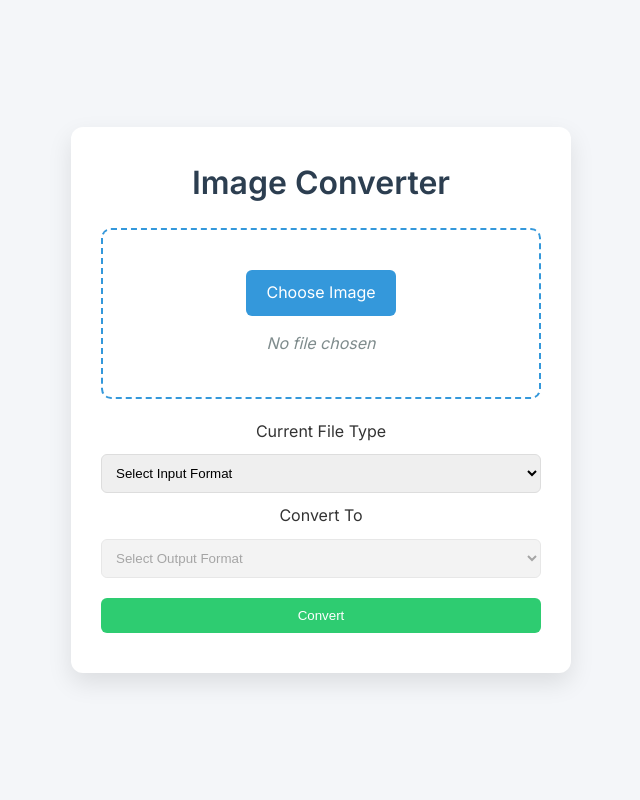
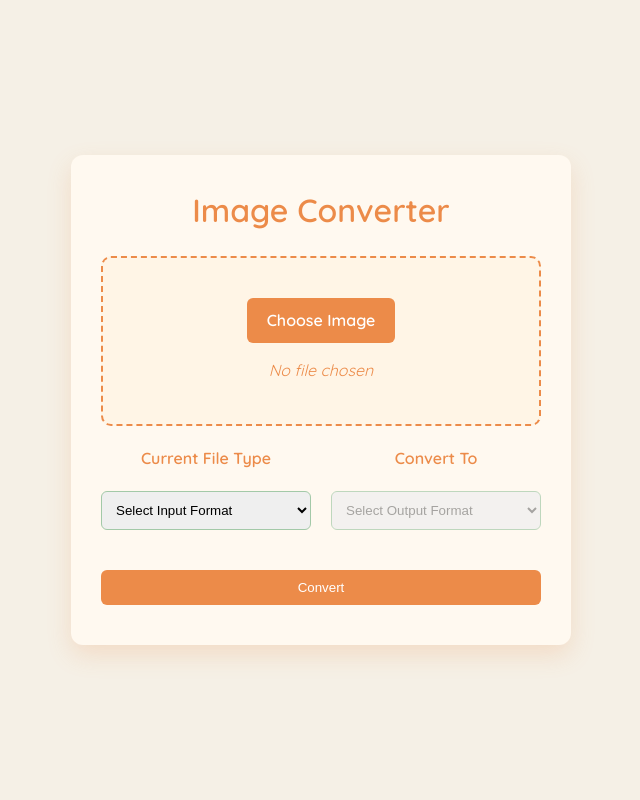
Before and after one commit to ChardXBT/321Convert, a Flask app: page / in a window 1280 px wide. Shown: the whole page, without its empty margins (319-959 px from the left). Run offline with Flask 3, Linux system fonts and the light colour scheme.

Commit message:
Changed Looks
Changed colors
Made more aesthetically pleasing
Moved around the buttons

```diff
--- a/static/styles.css
+++ b/static/styles.css
@@ -4,40 +4,63 @@
     box-sizing: border-box;
 }
 
+@keyframes subtle-shake {
+    0%, 100% { transform: translateX(0); }
+    10%, 30%, 50%, 70%, 90% { transform: translateX(-0.1875rem); }
+    20%, 40%, 60%, 80% { transform: translateX(0.1875rem); }
+}
+
+@keyframes pulse {
+    0% { transform: scale(1); }
+    50% { transform: scale(1.05); }
+    100% { transform: scale(1); }
+}
+
 body {
-    font-family: 'Inter', sans-serif;
-    background-color: #f4f6f9;
+    font-family: 'Quicksand', sans-serif;
+    background-color: #f5f0e6;
     display: flex;
     justify-content: center;
     align-items: center;
     min-height: 100vh;
     line-height: 1.6;
-    color: #333;
+    color: #4a4a4a;
 }
 
 .container {
-    background-color: white;
-    border-radius: 12px;
-    box-shadow: 0 10px 25px rgba(0, 0, 0, 0.1);
+    background-color: #fff9f0;
+    border-radius: 0.75rem;
+    box-shadow: 0 0.625rem 1.5625rem rgba(236, 139, 73, 0.2);
     width: 100%;
-    max-width: 500px;
-    padding: 30px;
+    max-width: 31.25rem;
+    padding: 1.875rem;
     text-align: center;
+    transition: transform 0.3s ease;
+}
+
+.container:hover {
+    transform: translateY(-0.3125rem);
 }
 
 h1 {
-    color: #2c3e50;
-    margin-bottom: 20px;
+    color: #ec8b49;
+    margin-bottom: 1.25rem;
     font-weight: 600;
 }
 
 .file-upload {
-    border: 2px dashed #3498db;
-    border-radius: 10px;
-    padding: 40px 20px;
+    border: 0.125rem dashed #ec8b49;
+    border-radius: 0.625rem;
+    padding: 2.5rem 1.25rem;
     text-align: center;
-    transition: background-color 0.3s ease;
-    margin-bottom: 20px;
+    transition: all 0.3s ease;
+    margin-bottom: 1.25rem;
+    background-color: #fff5e6;
+}
+
+.file-upload:hover {
+    background-color: #ffe6cc;
+    border-color: #ec8b49;
 }
 
 .file-upload input[type="file"] {
@@ -46,22 +69,24 @@ h1 {
 
 .file-upload-label {
     display: inline-block;
-    padding: 10px 20px;
-    background-color: #3498db;
+    padding: 0.625rem 1.25rem;
+    background-color: #ec8b49;
     color: white;
-    border-radius: 6px;
+    border-radius: 0.375rem;
     cursor: pointer;
-    transition: background-color 0.3s ease;
-    margin-bottom: 15px;
+    transition: all 0.3s ease;
+    margin-bottom: 0.9375rem;
+    position: relative;
 }
 
 .file-upload-label:hover {
-    background-color: #2980b9;
+    background-color: #d77a3a;
+    animation: subtle-shake 0.5s;
 }
 
 .image-preview {
     max-width: 100%;
-    max-height: 250px;
+    max-height: 15.625rem;
     display: flex;
     flex-direction: column;
     align-items: center;
@@ -70,46 +95,84 @@ h1 {
 
 .image-preview img {
     max-width: 100%;
-    max-height: 200px;
+    max-height: 12.5rem;
     object-fit: contain;
-    border-radius: 8px;
-    margin-top: 15px;
+    border-radius: 0.5rem;
+    margin-top: 0.9375rem;
+    transition: transform 0.3s ease;
+    border: 0.125rem solid #a3c9a8;
+}
+
+.image-preview img:hover {
+    transform: scale(1.05);
 }
 
 .image-preview p {
-    color: #7f8c8d;
+    color: #ec8b49;
     font-style: italic;
 }
 
 select, input[type="submit"] {
     width: 100%;
-    padding: 10px;
-    margin: 10px 0;
-    border-radius: 6px;
-    border: 1px solid #ddd;
+    padding: 0.625rem;
+    margin: 0.625rem 0;
+    border-radius: 0.375rem;
+    border: 0.0625rem solid #a3c9a8;
+    transition: all 0.3s ease;
+}
+
+select:focus, input[type="submit"]:focus {
+    outline: none;
+    border-color: #ec8b49;
+    box-shadow: 0 0 0 0.1875rem rgba(236, 139, 73, 0.3);
 }
 
 input[type="submit"] {
-    background-color: #2ecc71;
+    background-color: #ec8b49;
     color: white;
     border: none;
     cursor: pointer;
-    transition: background-color 0.3s ease;
+    transition: all 0.3s ease;
 }
 
 input[type="submit"]:hover {
-    background-color: #27ae60;
+    background-color: #d77a3a;
+    animation: subtle-shake 0.5s;
 }
+
 .download-button {
     display: inline-block;
-    padding: 10px 20px;
-    background-color: #2ecc71;
+    padding: 0.625rem 1.25rem;
+    background-color: #ec8b49;
     color: white;
     text-decoration: none;
-    border-radius: 6px;
-    transition: background-color 0.3s ease;
+    border-radius: 0.375rem;
+    transition: all 0.3s ease;
+    position: relative;
 }
 
 .download-button:hover {
-    background-color: #27ae60;
+    background-color: #d77a3a;
+    animation: subtle-shake 0.5s;
 }
+
+.loading {
+    animation: pulse 1.5s infinite;
+}
+
+.conversion-selects {
+    display: flex;
+    gap: 1.25rem;
+    margin-bottom: 1.25rem;
+}
+
+.input-format, .output-format {
+    flex: 1;
+}
+
+label {
+    display: block;
+    margin-bottom: 0.625rem;
+    color: #ec8b49;
+    font-weight: 600;
+}
--- a/templates/index.html
+++ b/templates/index.html
@@ -3,6 +3,7 @@
 <head>
     <meta charset="UTF-8">
     <title>Image Converter</title>
+    <link href="https://fonts.googleapis.com/css2?family=Quicksand:wght@300;400;600&display=swap" rel="stylesheet">
     <link href="https://fonts.googleapis.com/css2?family=Inter:wght@300;400;600&display=swap" rel="stylesheet">
     <link rel="stylesheet" href="{{ url_for('static', filename='styles.css') }}">
 </head>
```
